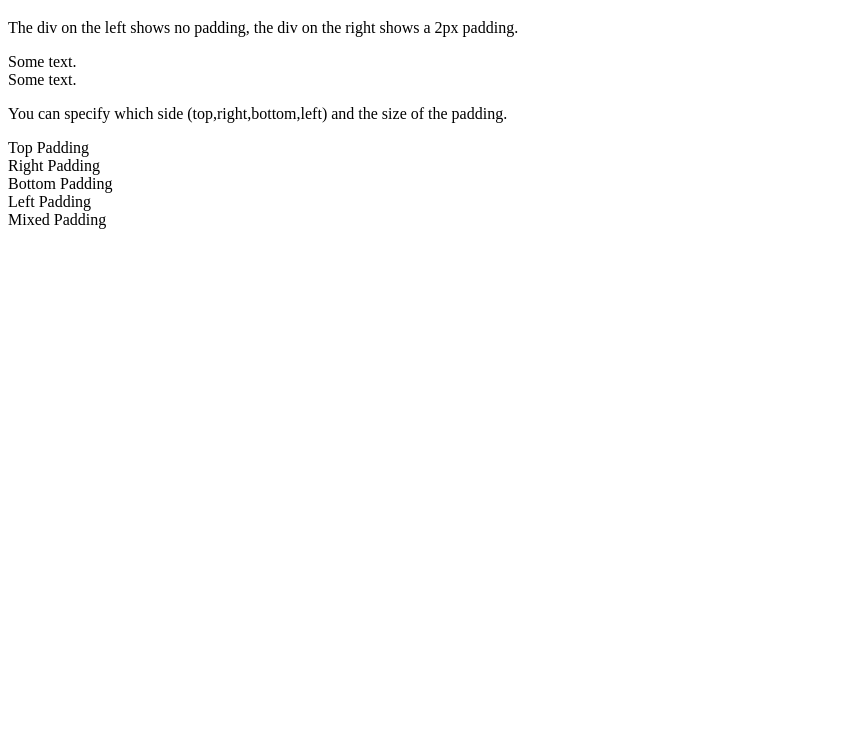
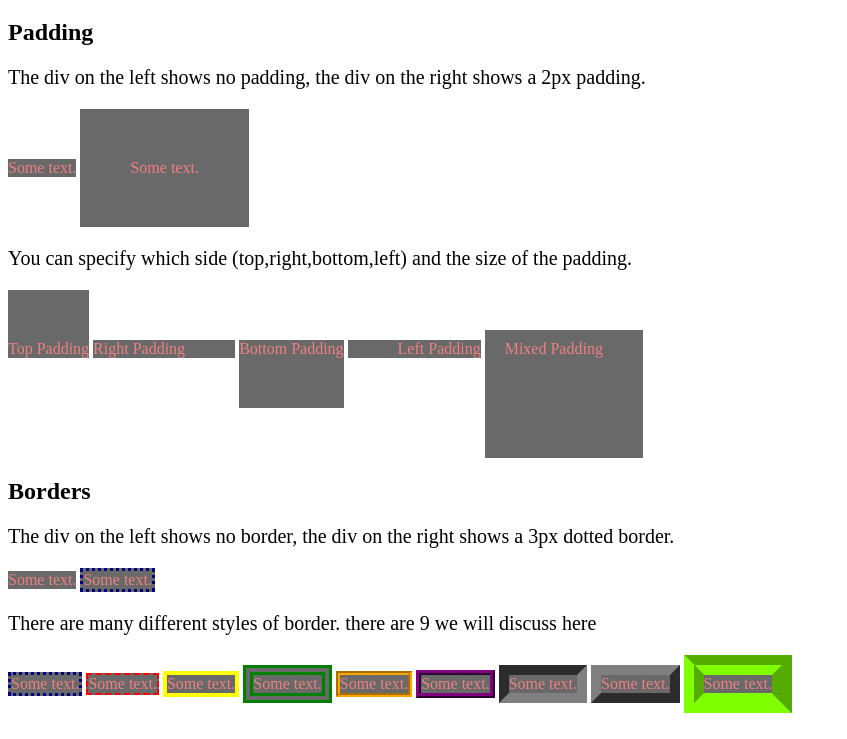
Before and after one commit to mooresim/BoxModel, a plain HTML site: page index.html in a window 1280 px wide. Shown: the part 61-800 px from the top of the page, without its empty margins (0-847 px from the left). Drawn offline with Linux system fonts and the light colour scheme.

Commit message:
added notes

```diff
--- a/index.html
+++ b/index.html
@@ -2,10 +2,11 @@
 <html>
     <head>
         <title>Box Model Examples</title>
-        <link ref="stylesheet" type="type/css" href="style.css">
+        <link rel="stylesheet" type="text/css" href="style.css">
         </head>
             <body>
                 <h1>Box Model</h1>
+                <h2>Padding</h2>
                 <p>The div on the left shows no padding, the div on the right shows a 2px padding.</p>
                 <div id="noPadding">Some text.</div>
                 <div id="padding">Some text.</div>
@@ -15,5 +16,33 @@
                 <div id="bottomPadding">Bottom Padding</div>
                 <div id="leftPadding">Left Padding</div>
                 <div id="mixedPadding">Mixed Padding</div>
+
+                <h2>Borders</h2>
+                <p>The div on the left shows no border, the div on the right shows a 3px dotted border.
+                </p>
+
+                <div id="noBorder">Some text.</div>
+                <div id="dottedBorder">Some text.</div>
+
+                <p>There are many different styles of border. there are 9 we will discuss here</p>
+
+                <div id="dottedBorder">Some text.</div>
+                <div id="dashedBorder">Some text.</div>
+                <div id="solidBorder">Some text.</div>
+                <div id="doubleBorder">Some text.</div>
+                <div id="grooveBorder">Some text.</div>
+                <div id="ridgeBorder">Some text.</div>
+                <div id="insetBorder">Some text.</div>
+                <div id="outsetBorder">Some text.</div>
+                <div id="mixedBorder">Some text.</div>
+
+
+
+
+
+
+
+
+
             </body>
         </html>
--- a/style.css
+++ b/style.css
@@ -1,9 +1,9 @@
 p{
-    font-size: 20px;
+    font-size:20px;
 }
 
 div{
-    background-color: dimgray;
+    background-color:dimgray;
     color: lightcoral;
     display: inline-block;
 }
@@ -35,3 +35,42 @@ div{
 #mixedPadding{
     padding: 10px 40px 100px 20px;
 }
+
+#dottedBorder{
+    border: 3px dotted navy;
+}
+
+#dashedBorder{
+    border: 2px dashed red;
+}
+
+#solidBorder{
+    border: 4px solid yellow;
+
+}
+
+#doubleBorder{
+    border: 10px double green;
+}
+
+#grooveBorder{
+    border: 4px groove orange;
+}
+
+#ridgeBorder{
+    border: 5px ridge purple;
+}
+
+#insetBorder{
+    border: 10px inset gray;
+}
+
+#outsetBorder{
+    border: 10px outset gray;
+}
+/* TOP RIGHT BOTTOM LEFT*/
+#mixedBorder{
+    border-color: chartreuse;
+    border-style: groove outset inset ridge;
+    border-width: 20px;
+}
```
